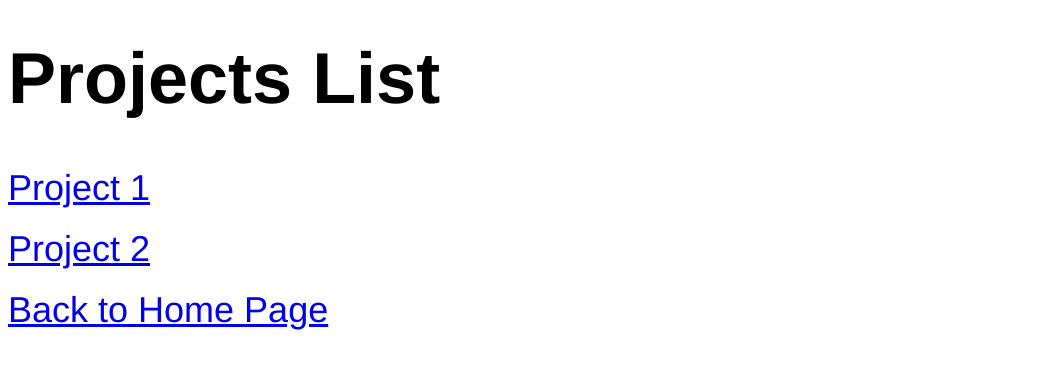
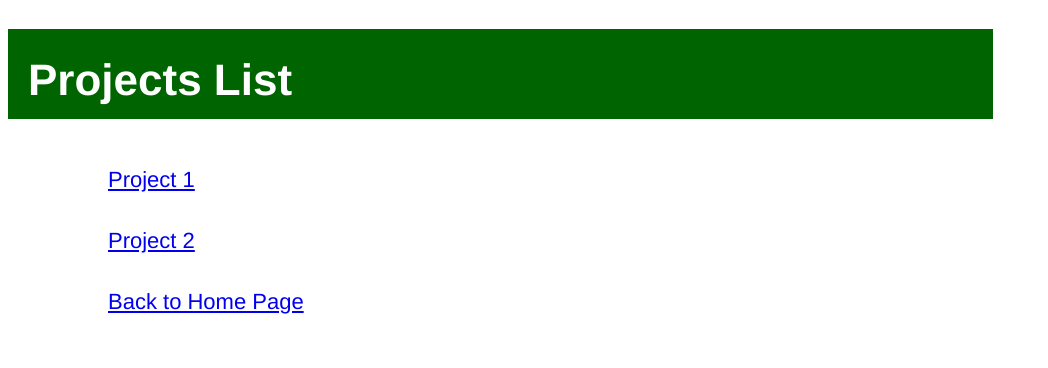
Before and after one commit to dmh25/Fall2020IS117, a plain HTML site: page projects.html in a window 1280 px wide. Shown: the whole page, without its empty margins (0-1048 px from the left). Drawn offline with Linux system fonts and the light colour scheme.

Commit message:
CSS updates

```diff
--- a/projects.html
+++ b/projects.html
@@ -6,11 +6,11 @@
     <link rel="stylesheet" type="text/css" href="style.css" media="screen"/>
 </head>
 <body>
-<h1>Projects List</h1>
-<a href="project1.html">Project 1</a>
+<h1 id="width">Projects List</h1>
+<a id="indent" href="project1.html">Project 1</a>
 <br>
-<a href="project2.html">Project 2</a>
+<a id="indent1" href="project2.html">Project 2</a>
 <br>
-<a href="index.html">Back to Home Page</a>
+<a id="indent2" href="index.html">Back to Home Page</a>
 </body>
 </html>
--- a/style.css
+++ b/style.css
@@ -1,16 +1,43 @@
 html {
     font-family: "Helvetica Neue", Helvetica, Arial, sans-serif;
-    font-size: 36px;
+    font-size: 22px;
     line-height: 61px;
 }
 
+footer {
+    margin-left: 400px;
+}
+#indent {
+    margin-left: 100px;
+}
+#indent1 {
+    margin-left: 100px;
+}
+#indent2 {
+    margin-left: 100px;
+}
+#width {
+    --number: 100000;
+    --guess01: calc((var(--number) + ( var(--number) / var(--number))) / 2);
+    --guess02: calc((var(--guess01) + ( var(--number) / var(--guess01))) / 2);
+    --guess03: calc((var(--guess02) + ( var(--number) / var(--guess02))) / 2);
+    --guess04: calc((var(--guess03) + ( var(--number) / var(--guess03))) / 2);
+    --guess05: calc((var(--guess04) + ( var(--number) / var(--guess04))) / 2);
+    --guess06: calc((var(--guess05) + ( var(--number) / var(--guess05))) / 2);
+    --guess07: calc((var(--guess06) + ( var(--number) / var(--guess06))) / 2);
+    --guess08: calc((var(--guess07) + ( var(--number) / var(--guess07))) / 2);
+    --guess09: calc((var(--guess08) + ( var(--number) / var(--guess08))) / 2);
+    --guess10: calc((var(--guess09) + ( var(--number) / var(--guess09))) / 2);
+    width:calc(var(--guess08) * 2px);
+    height:50px;
+    background: darkgreen;
+    padding:20px;
+    color:#fff;
+}
 #wrapper {
     width: 1208px;
-    margin-left: auto;
-    margin-right: auto;
-}
-footer {
-    text-align: center;
+    margin-left: 400px;
+    margin-right: 400px;
 }
 h1 {
     font-size: 200%;
```
Also changed, not shown: about.html (+2 -3 lines), index.html (+3 -3 lines), project1.html (+2 -2 lines), project2.html (+2 -2 lines).
